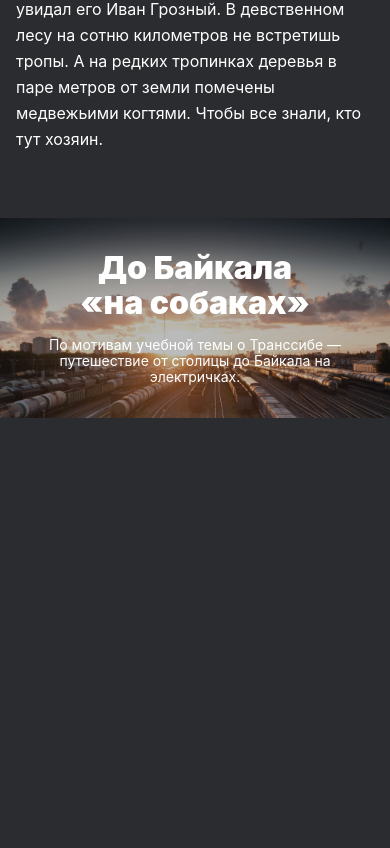
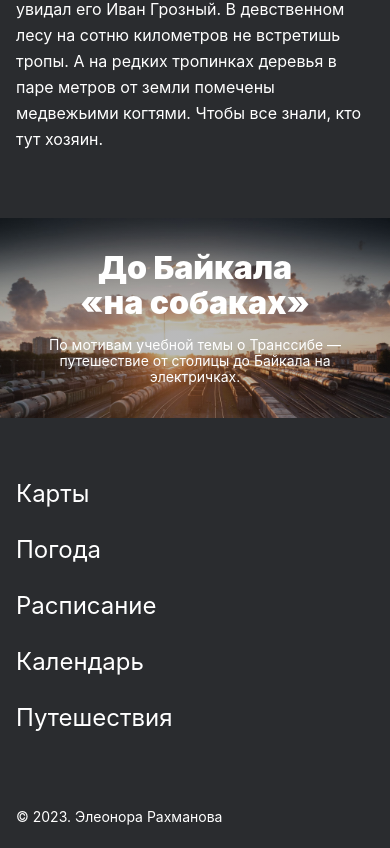
Before and after one commit to elya-edo/russian-travel, a plain HTML site: page index.html in a window 390 px wide. Shown: the part 9653-10501 px from the top of the page. Before the commit the page ends 10071 px from the top, so only its background shows below. Drawn offline with Linux system fonts and the light colour scheme.

Commit message:
доб секцию footer с адаптивом

```diff
--- a/index.html
+++ b/index.html
@@ -132,7 +132,14 @@
     </main>
 
     <footer class="footer">
-
+      <div class="footer__links">
+        <a class="footer__link" href="https://yandex.ru/maps" target="_blank">Карты</a>
+        <a class="footer__link" href="https://yandex.ru/pogoda" target="_blank">Погода</a>
+        <a class="footer__link" href="https://rasp.yandex.ru" target="_blank">Расписание</a>
+        <a class="footer__link" href="https://calendar.yandex.ru" target="_blank">Календарь</a>
+        <a class="footer__link" href="https://travel.yandex.ru" target="_blank">Путешествия</a>
+      </div>
+      <p class="footer__author">&copy; 2023. Элеонора Рахманова</p>
     </footer>
   </body>
 </html>
--- a/pages/style.css
+++ b/pages/style.css
@@ -251,6 +251,37 @@
   line-height: 1.22;
   color: #FFFFFF;
 }
+
+.footer {
+  margin: 0 auto;
+  max-width: 1184px;
+  padding: 92px 0 24px 0;
+  display: flex;
+  justify-content: space-between;
+}
+
+.footer__links {
+
+}
+
+.footer__link{
+  text-decoration: none;
+  margin-right: 18px;
+  font-style: normal;
+  font-weight: 400;
+  font-size: 16px;
+  line-height: 1.12;
+  color: #FFFFFF;
+}
+
+.footer__author {
+  margin: 0;
+  font-style: normal;
+  font-weight: 400;
+  font-size: 14px;
+  line-height: 1.14;
+  color: #FFFFFF;
+}
 /*макет 1280 - комп */
 
 
@@ -279,7 +310,7 @@
   }
 
   .places {
-    width: calc(100% - 96px)
+    width: calc(100% - 96px);
   }
 
   .places__place {
@@ -294,6 +325,10 @@
   .cover__container {
     width: 100%;
     min-height: 640px;
+  }
+
+  .footer {
+    width: calc(100% - 96px);
   }
 } /*макет 1024 - небольш ноут */
 
@@ -349,6 +384,11 @@
 
   .cover__container {
     min-height: 480px;
+  }
+
+  .footer {
+    padding: 88px 0 24px 0;
+    width: calc(100% - 48px);
   }
 } /*макет 768 - планшет*/
 
@@ -454,4 +494,29 @@
     font-size: 14px;
     line-height: 1.14;
   }
+
+  .footer {
+    width: calc(100% - 32px);
+    padding: 64px 0 24px 0;
+    display: block;
+  }
+
+  .footer__links {
+    margin-bottom: 48px;
+    display: flex;
+    flex-direction: column;
+  }
+
+  .footer__link{
+    margin-right: 0;
+    margin-bottom: 32px;
+
+    font-size: 24px;
+    line-height: 1;
+  }
+
+  .footer__author {
+    font-size: 14px;
+    line-height: 1;
+  }
 } /*макет 320 - мобильная */
```
